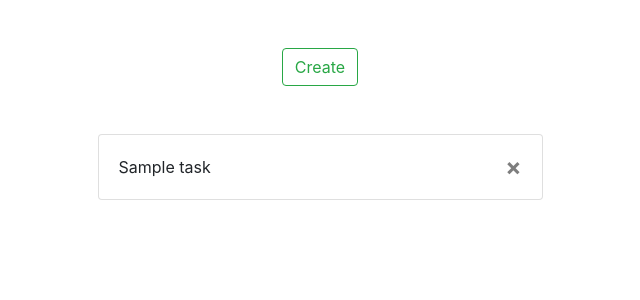
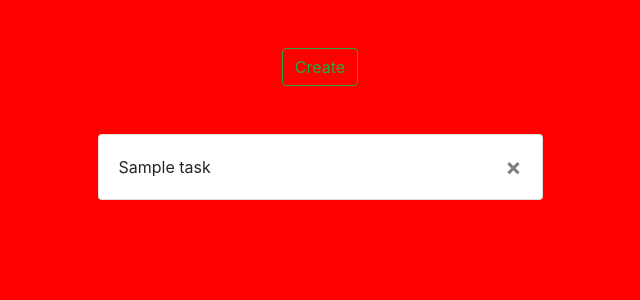
Before and after one commit to denen/todo, a Django app: template task/templates/task/task_list.html in a window 1280 px wide. Shown: the top 300 px of the page, without its empty margins (320-960 px from the left). Run offline with Django 3.2, Linux system fonts and the light colour scheme; tables that the repository leaves empty hold one stand-in row (values such as "Sample post"); the template is opened without the code that fills it: values that come from a table or form of the project are taken from there, most other values are stand-ins (such as "Sample title", 1, 10 or a date in 2020); some libraries are stand-ins or nearby versions.

Commit message:
cssとjsのリンク確認まで動作確認

```diff
--- /dev/null
+++ b/static/css/styles.css
@@ -0,0 +1,3 @@
+body {
+    background-color: red;
+}
--- /dev/null
+++ b/static/js/todo.js
@@ -0,0 +1 @@
+console.log('ログ出ます？')
--- a/templates/base.html
+++ b/templates/base.html
@@ -1,3 +1,5 @@
+{% load static %}
+
 <!DOCTYPE html>
 <html lang="en">
 <head>
@@ -6,6 +8,7 @@
     <meta http-equiv="X-UA-Compatible" content="ie=edge">
     <!-- CSS only -->
     <link href="https://stackpath.bootstrapcdn.com/bootstrap/4.1.1/css/bootstrap.min.css" rel="stylesheet" crossorigin="anonymous">
+    <link rel="stylesheet" href="{% static 'css/styles.css' %}">
     <title>
         {% block title %}
         {% endblock %} | TODO project
@@ -20,5 +23,6 @@
         </div>
     </div>
 <script src="https://ajax.googleapis.com/ajax/libs/jquery/3.4.1/jquery.min.js"></script>
+<script src="{% static 'js/todo.js' %}"></script>
 </body>
 </html>
--- a/todo/settings.py
+++ b/todo/settings.py
@@ -119,3 +119,6 @@ USE_TZ = True
 # https://docs.djangoproject.com/en/3.0/howto/static-files/
 
 STATIC_URL = '/static/'
+STATICFILES_DIRS = [
+    os.path.join(BASE_DIR, 'static')
+]
```
